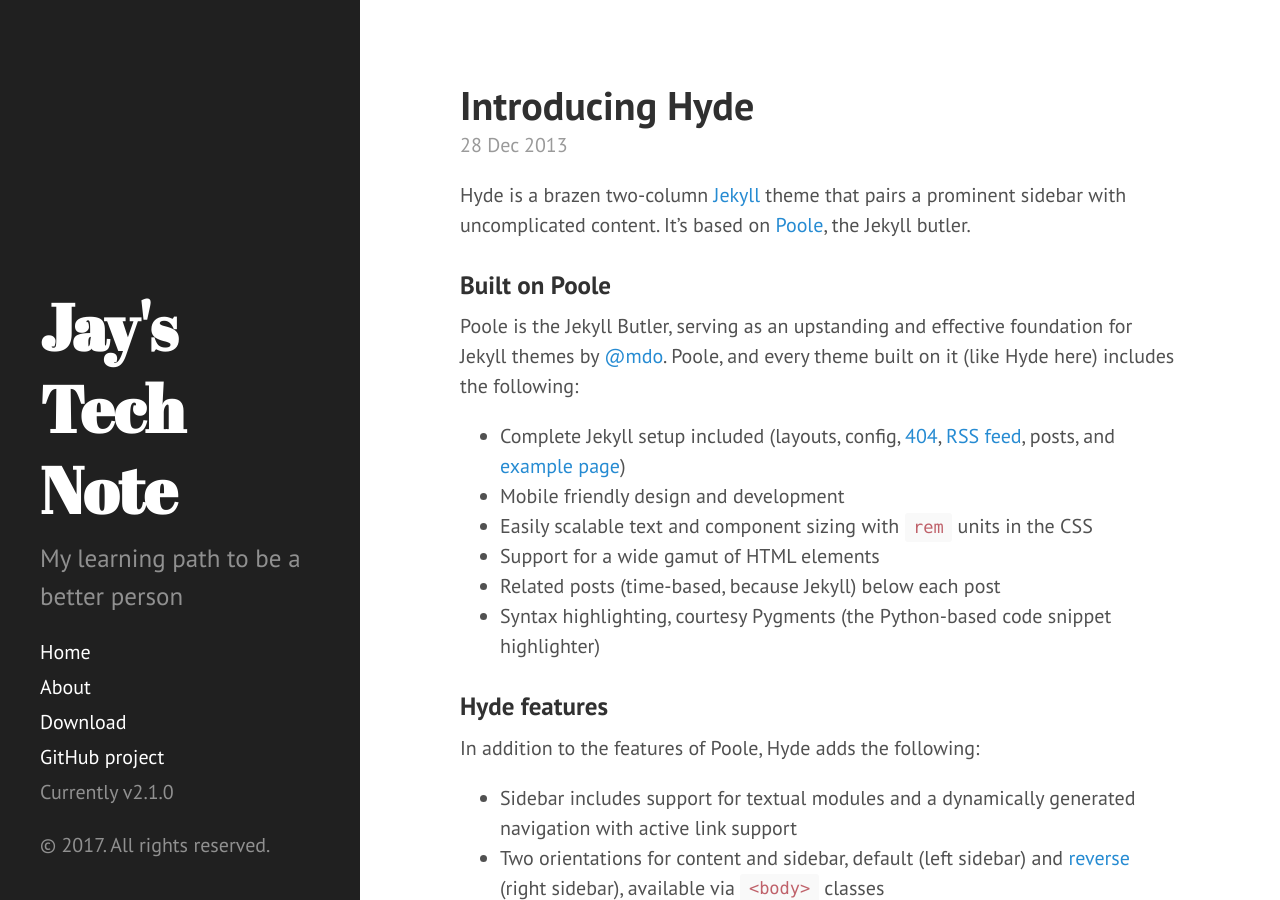
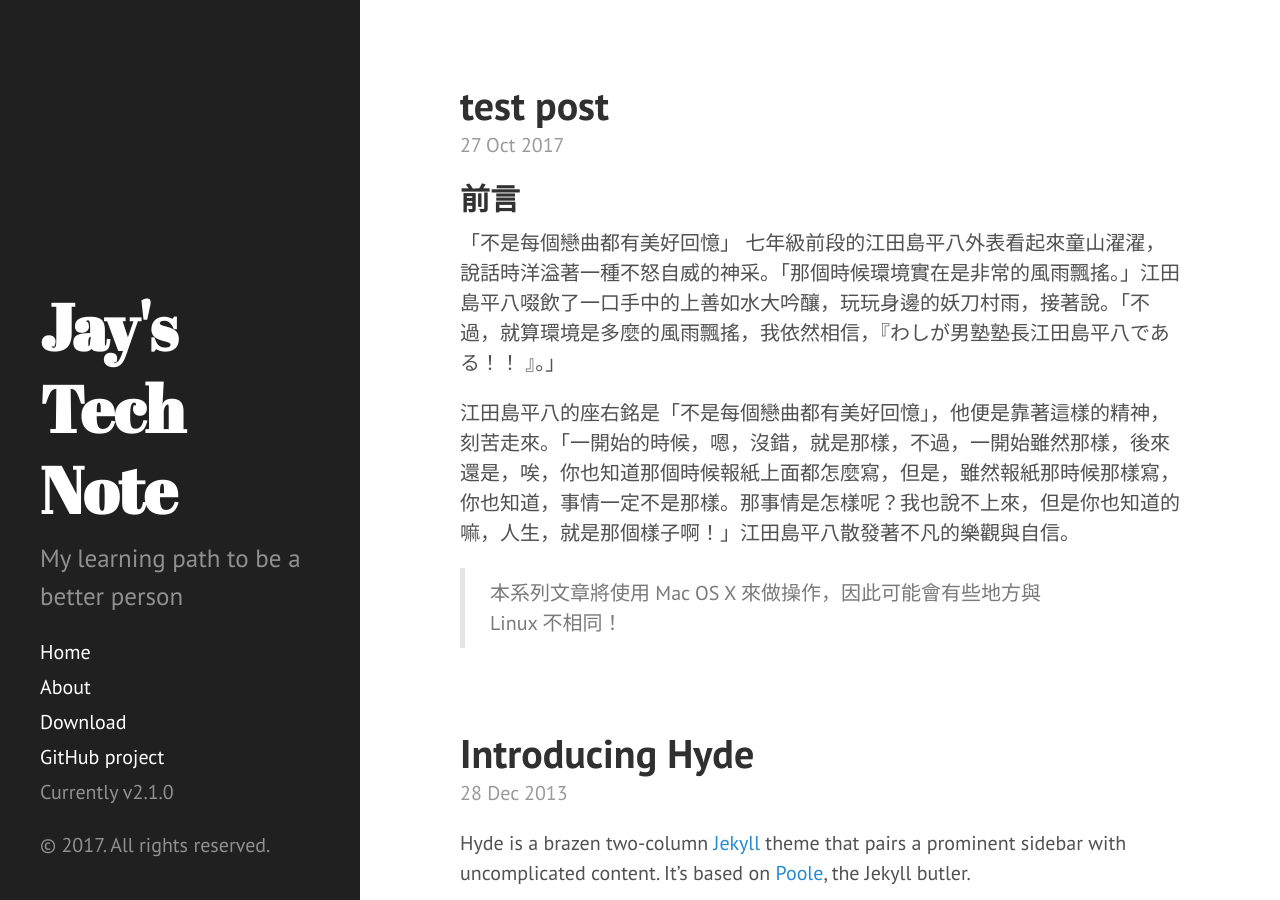
Before and after one commit to sdlfkorg/sdlfkorg.github.io, a Jekyll site: the page built from index.html, in a window 1280 px wide and 900 px high. Built offline with Jekyll 4.4.1, drawn with Linux system fonts in a browser that asks for light colours; the list of posts is cut into pages by our own code.

Commit message:
fix some config setting and add a test post

```diff
--- a/_config.yml
+++ b/_config.yml
@@ -11,7 +11,7 @@ title:            Jay's Tech Note
 tagline:          'Some Python, Django and JS Notes'
 description:      'My learning path to be a better person'
 url:              http://sdlfkorg.github.io
-baseurl:          /
+baseurl:          '/sdlfkorg.github.io/'
 
 author:
   name:           'Jay Liao'
--- /dev/null
+++ b/_posts/2017-10-27-test-post.md
@@ -0,0 +1,18 @@
+---
+layout     : post
+title      : "test post "
+subtitle   : "a test subtitle"
+date       : 2017-10-27
+author     : "Jay Liao"
+comments   : true
+signature  : true
+---
+
+## 前言
+
+「不是每個戀曲都有美好回憶」
+七年級前段的江田島平八外表看起來童山濯濯，說話時洋溢著一種不怒自威的神采。「那個時候環境實在是非常的風雨飄搖。」江田島平八啜飲了一口手中的上善如水大吟釀，玩玩身邊的妖刀村雨，接著說。「不過，就算環境是多麼的風雨飄搖，我依然相信，『わしが男塾塾長江田島平八である！！ 』。」
+
+江田島平八的座右銘是「不是每個戀曲都有美好回憶」，他便是靠著這樣的精神，刻苦走來。「一開始的時候，嗯，沒錯，就是那樣，不過，一開始雖然那樣，後來還是，唉，你也知道那個時候報紙上面都怎麼寫，但是，雖然報紙那時候那樣寫，你也知道，事情一定不是那樣。那事情是怎樣呢？我也說不上來，但是你也知道的嘛，人生，就是那個樣子啊！」江田島平八散發著不凡的樂觀與自信。
+
+> 本系列文章將使用 Mac OS X 來做操作，因此可能會有些地方與 Linux 不相同！
```
Also changed, not shown: _includes/comments.html (added, +21 -0 lines).
